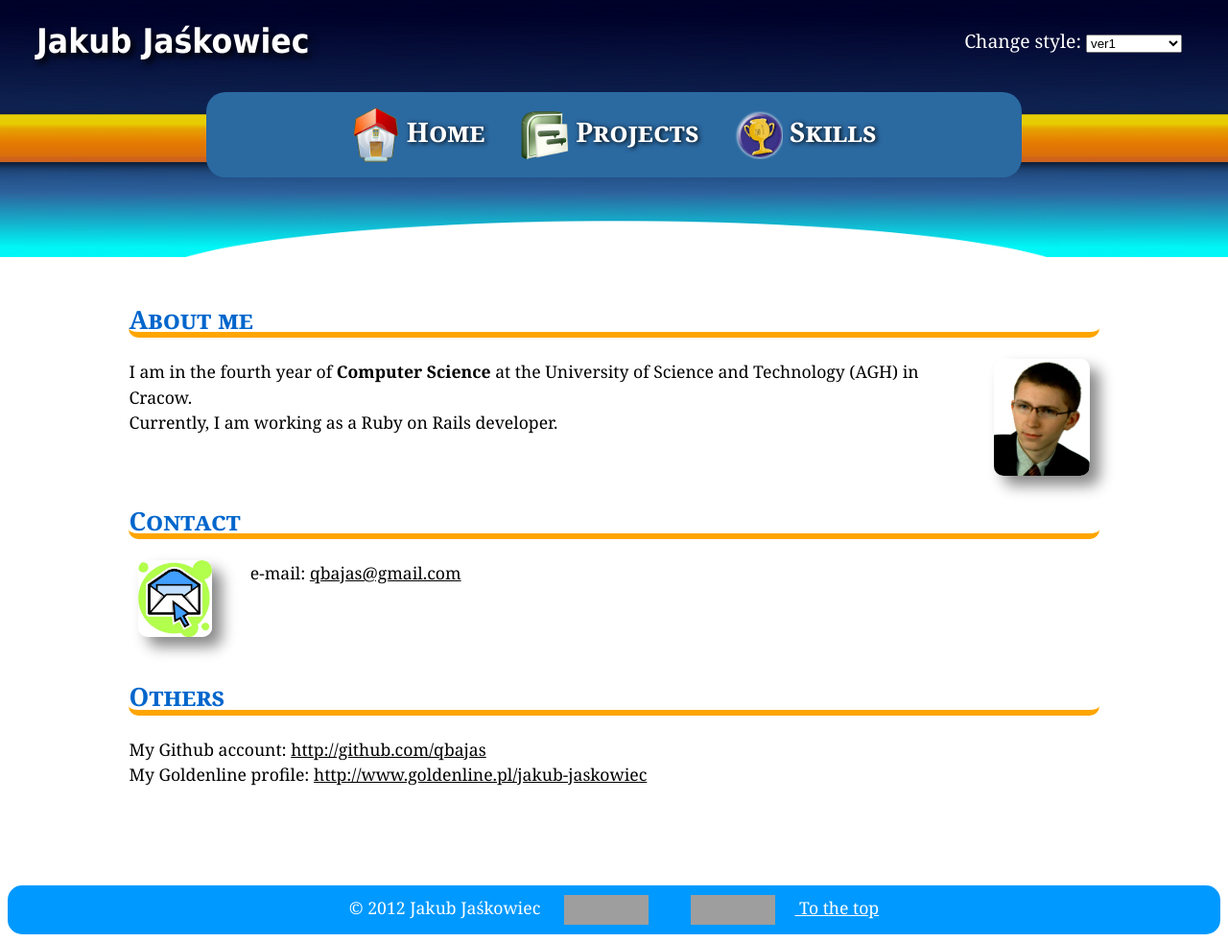
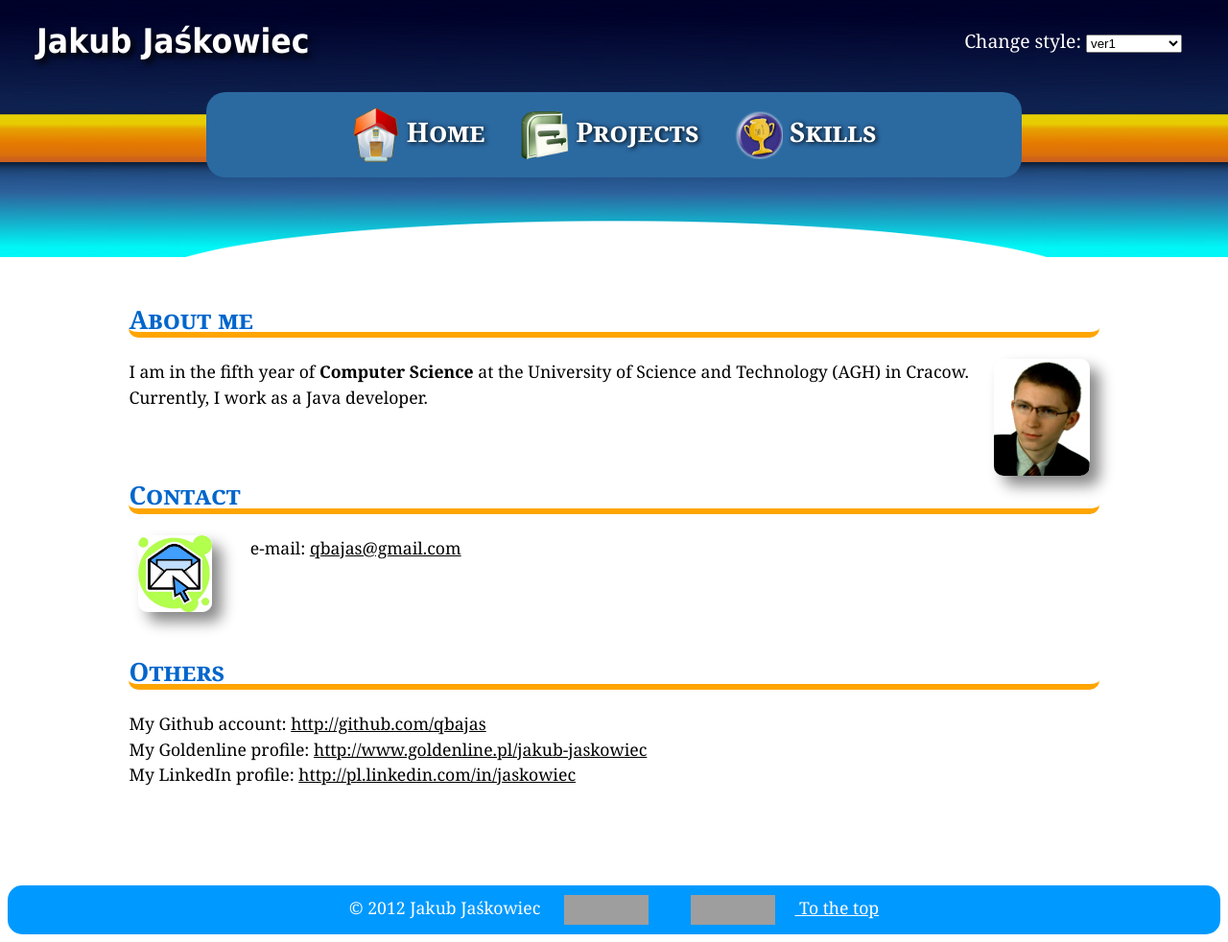
Before and after one commit to qbajas/www, a PHP site: page / in a window 1280 px wide. Shown: the whole page at 96% size. Run offline with PHP 8.4, Linux system fonts and the light colour scheme; grey boxes are pictures that could not be loaded.

Commit message:
info updated

```diff
--- a/achievements.php
+++ b/achievements.php
@@ -56,7 +56,7 @@
 				<col span="1" class="col1" />
 				<col span="1" class="col2" />
 			</colgroup>
-			<tr><td>Programming languages</td>	<td> Ruby, Java, SQL, C#</td></tr>
+			<tr><td>Programming languages</td>	<td> Ruby, Java, SQL</td></tr>
 			<tr><td>Web technologies </td> 	<td> Ruby on Rails, (X)HTML, CSS </td></tr>
 
 <tr><td>Ruby on Rails</td> <td>Rspec, Haml, TDD, VIM</td> </tr>
--- a/index.php
+++ b/index.php
@@ -53,10 +53,10 @@ print_menu();
 
 <h2 id="me"> About me </h2>
 <div class="field">
-<a href="images/me.jpg"> <img style="float:right; margin-top:0;" src="images/me_mini.jpg" alt="Jakub Jaśkowiec 2008" /> </a>
-I am in the fourth year of <strong>Computer Science</strong> at the University of Science and Technology (AGH) in Cracow.
+ <img style="float:right; margin-top:0;" src="images/me_mini.jpg" alt="Jakub Jaśkowiec 2008" />
+I am in the fifth year of <strong>Computer Science</strong> at the University of Science and Technology (AGH) in Cracow.
 <br/>
-Currently, I am working as a Ruby on Rails developer.
+Currently, I work as a Java developer.
 </div>
 <br/>
 
@@ -74,7 +74,8 @@ e-mail: <a href="mailto:qbajas@gmail.com"> qbajas@gmail.com </a>
 My Github account: <a href="http://github.com/qbajas">http://github.com/qbajas</a>
 <br/>
 My Goldenline profile: <a href="http://www.goldenline.pl/jakub-jaskowiec">http://www.goldenline.pl/jakub-jaskowiec</a>
-
+<br/>
+My LinkedIn profile: <a href="http://pl.linkedin.com/in/jaskowiec">http://pl.linkedin.com/in/jaskowiec</a>
 </div>
 
 <br/>
```
